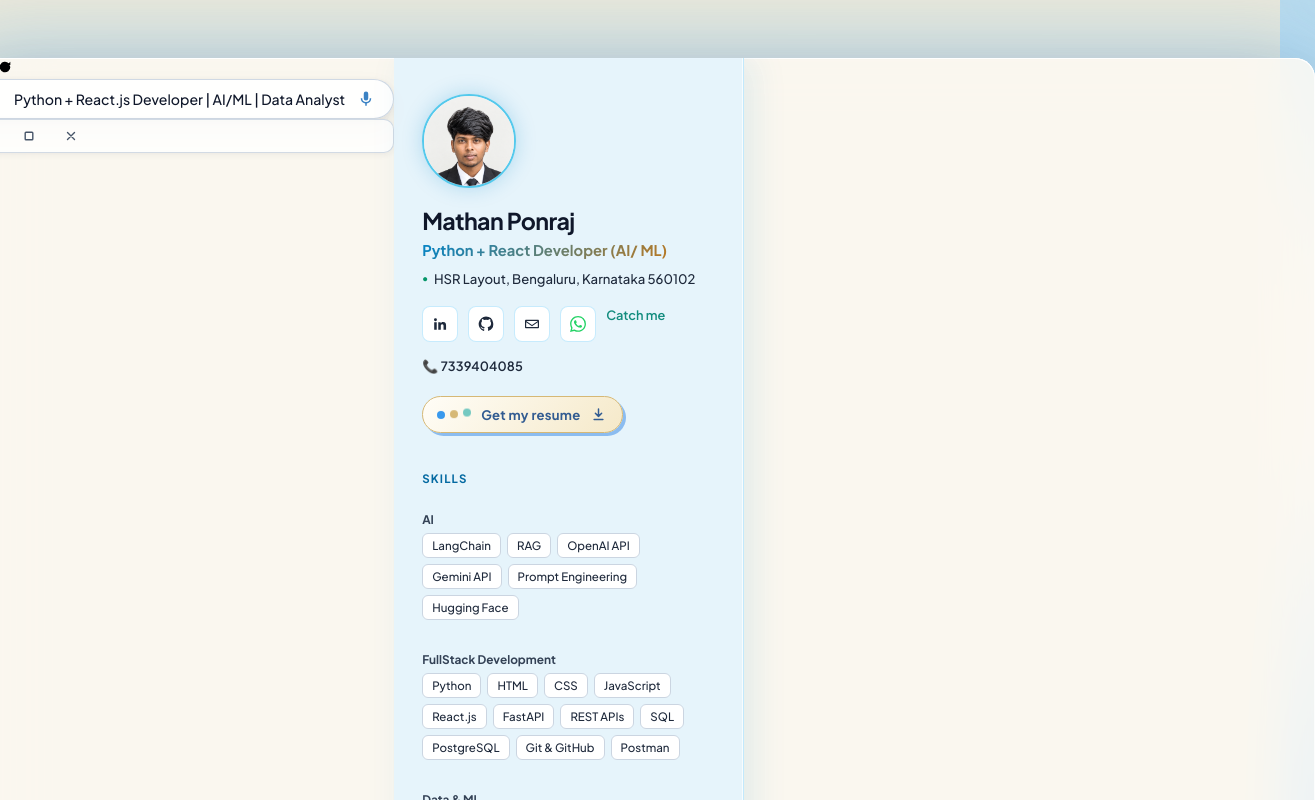
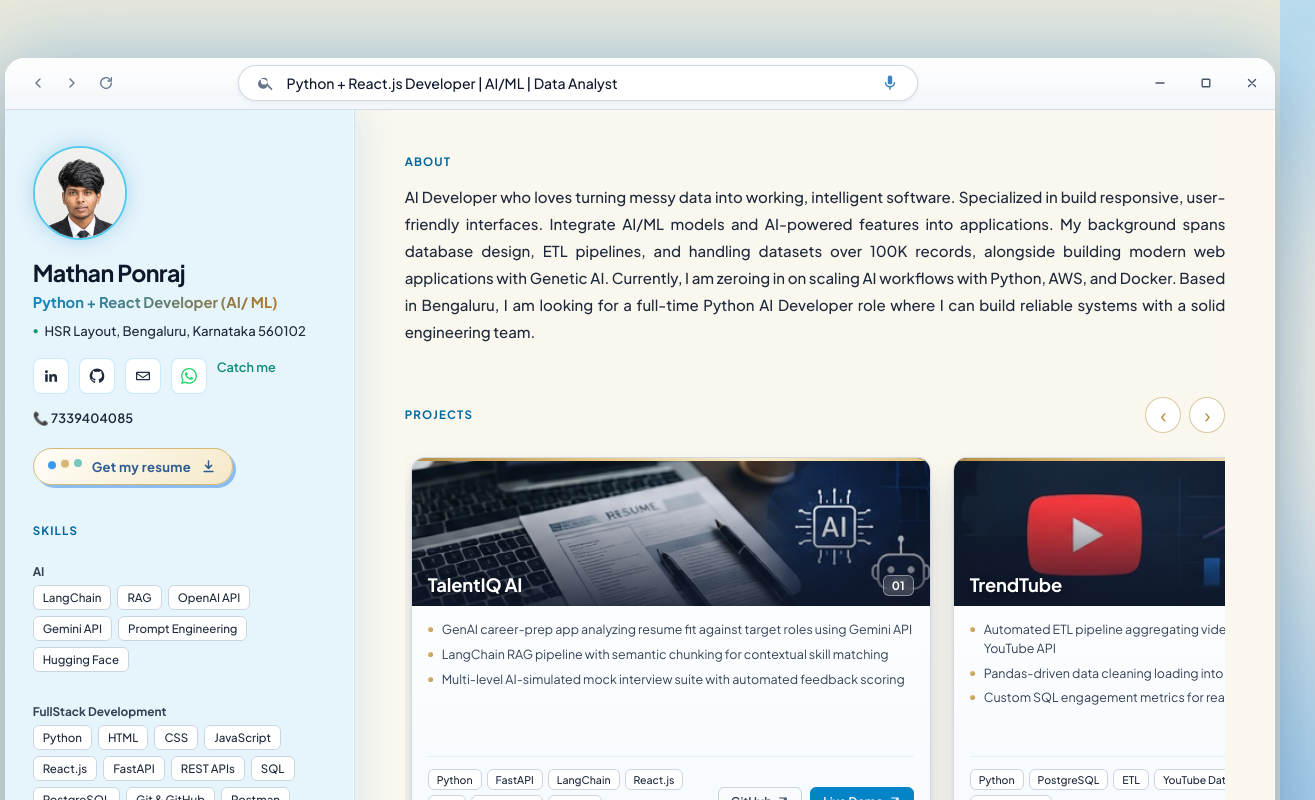
Before and after one commit to mathan-ponraj/mathan_portfolio, a React (Vite) app: page / in a window 1280 px wide. Shown: the top 800 px of the page, 1315 px wide, since content can reach past the window. Built offline with nearby package versions, Linux system fonts and the light colour scheme.

Commit message:
Refactor App.css for layout and styling improvements

```diff
--- a/src/App.css
+++ b/src/App.css
@@ -67,6 +67,7 @@ body::before {
 
 .portfolio-shell {
   display: flex;
+  flex-direction: column;
   min-height: calc(100vh - (var(--page-pad-y) * 2));
   width: 100%;
   max-width: 1480px;
@@ -242,32 +243,70 @@ body::before {
   margin-bottom: 2px;
 }
 
-/* Browser-style top bar: search pill + window controls */
-.topbar {
+/* Browser-style title bar across the top of the paper */
+.titlebar {
   display: flex;
   align-items: center;
-  gap: 16px;
-  margin-bottom: -22px; /* pulls About closer to the bar */
+  gap: 14px;
+  min-height: 52px;
+  padding: 0 0 0 18px;
+  background: linear-gradient(180deg, rgba(255, 255, 255, 0.96), rgba(241, 245, 250, 0.92));
+  border-bottom: 1px solid rgba(203, 213, 225, 0.85);
+  position: relative;
+  z-index: 20;
+}
+
+.tb-nav {
+  display: flex;
+  align-items: center;
+  gap: 4px;
+  flex-shrink: 0;
+}
+
+.tb-icon {
+  width: 30px;
+  height: 30px;
+  display: grid;
+  place-items: center;
+  border-radius: 50%;
+  color: #64748b;
+  cursor: default;
+  transition: background 0.2s ease;
+}
+
+.tb-icon:hover {
+  background: rgba(15, 23, 42, 0.07);
+}
+
+.tb-icon svg {
+  width: 16px;
+  height: 16px;
+  fill: none;
+  stroke: currentColor;
+  stroke-width: 2;
+  stroke-linecap: round;
+  stroke-linejoin: round;
 }
 
 .search-pill {
   flex: 1;
-  max-width: 640px;
+  max-width: 680px;
   min-width: 0;
+  margin: 0 auto;
   display: flex;
   align-items: center;
   gap: 12px;
-  padding: 10px 18px;
-  background: rgba(255, 255, 255, 0.92);
+  padding: 8px 18px;
+  background: #ffffff;
   border: 1px solid rgba(203, 213, 225, 0.9);
   border-radius: 999px;
-  box-shadow: 0 2px 6px rgba(15, 23, 42, 0.07), 0 10px 24px rgba(15, 23, 42, 0.06);
+  box-shadow: 0 1px 4px rgba(15, 23, 42, 0.07);
   transition: box-shadow 0.25s ease, border-color 0.25s ease;
 }
 
 .search-pill:hover {
-  border-color: rgba(86, 170, 240, 0.6);
-  box-shadow: 0 4px 10px rgba(15, 23, 42, 0.09), 0 14px 30px rgba(86, 170, 240, 0.22);
+  border-color: rgba(86, 170, 240, 0.65);
+  box-shadow: 0 3px 10px rgba(86, 170, 240, 0.25);
 }
 
 .search-icon,
@@ -294,23 +333,18 @@ body::before {
 }
 
 .window-controls {
+  display: flex;
+  align-self: stretch;
+  flex-shrink: 0;
   margin-left: auto;
-  display: flex;
-  flex-shrink: 0;
-  overflow: hidden;
-  border-radius: 10px;
-  border: 1px solid rgba(203, 213, 225, 0.85);
-  background: rgba(255, 255, 255, 0.75);
-  box-shadow: 0 2px 6px rgba(15, 23, 42, 0.06);
 }
 
 .wc-btn {
-  width: 42px;
-  height: 32px;
+  width: 46px;
   display: grid;
   place-items: center;
+  color: #475569;
   cursor: default;
-  color: #475569;
   transition: background 0.2s ease, color 0.2s ease;
 }
 
@@ -331,6 +365,13 @@ body::before {
 .wc-close:hover {
   background: #e5484d;
   color: #ffffff;
+}
+
+/* Sidebar + main sit side by side under the title bar */
+.shell-body {
+  display: flex;
+  flex: 1;
+  min-width: 0;
 }
 
 /* About (now in the main column, above Projects) */
@@ -879,9 +920,11 @@ button:focus-visible {
     padding: 16px;
   }
   .portfolio-shell {
-    flex-direction: column;
     min-height: auto;
     max-height: none;
+  }
+  .shell-body {
+    flex-direction: column;
   }
   .sidebar {
     width: 100%;
@@ -918,21 +961,24 @@ button:focus-visible {
 }
 
 @media (max-width: 720px) {
-  .topbar {
-    gap: 10px;
-    margin-bottom: -12px;
+  .titlebar {
+    gap: 8px;
+    min-height: 46px;
+    padding-left: 12px;
+  }
+  .tb-nav .tb-icon:nth-child(-n+2) {
+    display: none;
   }
   .search-pill {
-    padding: 8px 14px;
+    padding: 7px 14px;
   }
   .search-text {
-    font-size: 0.78rem;
+    font-size: 0.76rem;
   }
   .search-mic {
     display: none;
   }
   .wc-btn {
-    width: 34px;
-    height: 30px;
+    width: 38px;
   }
 }
```
